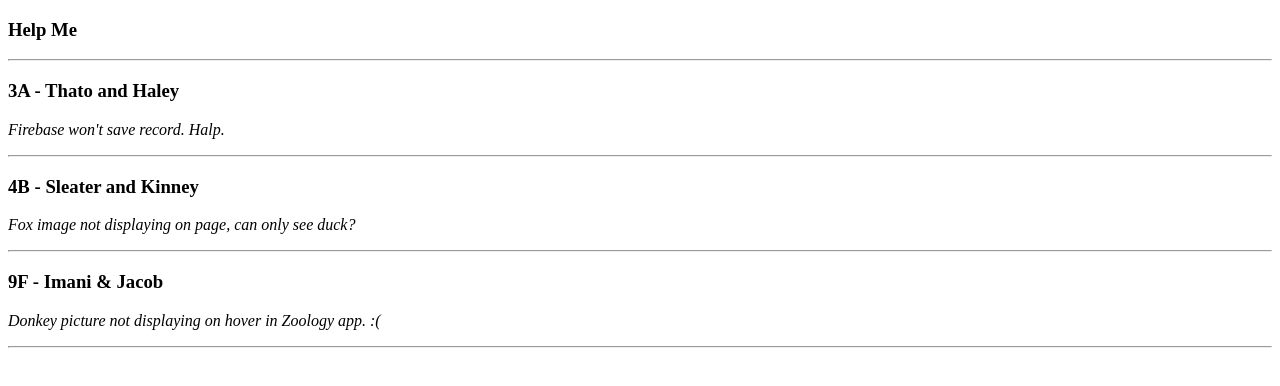
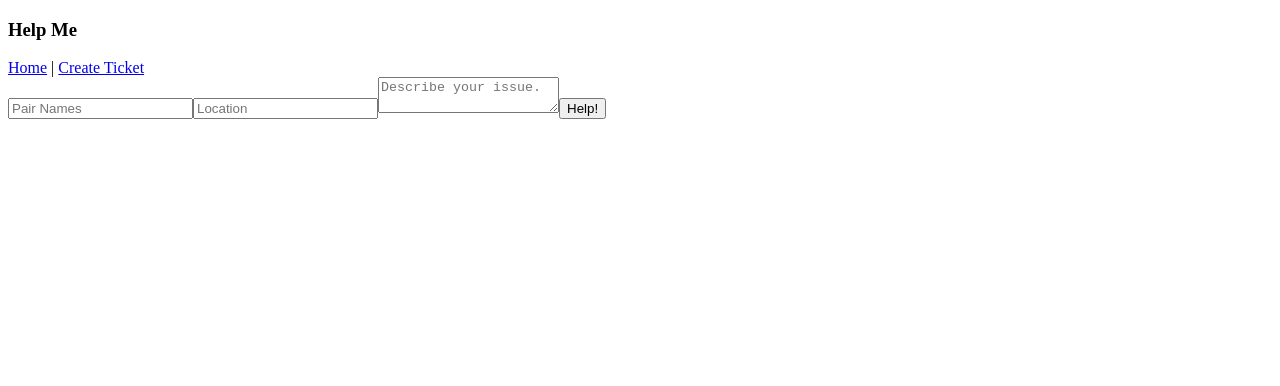
Before and after one commit to k3vnb/react_setup_test, a React app: page /#/newticket in a window 1280 px wide. Shown: the top 386 px of the page. Built offline with nearby package versions, Linux system fonts and the light colour scheme.

Commit message:
set up router

```diff
--- a/package.json
+++ b/package.json
@@ -15,6 +15,7 @@
     "prop-types": "^15.5.10",
     "react": "^15.5.4",
     "react-dom": "^15.5.4",
+    "react-router-dom": "^4.0.0",
     "styled-jsx": "^2.2.3"
   },
   "devDependencies": {
--- a/src/components/App.jsx
+++ b/src/components/App.jsx
@@ -1,12 +1,17 @@
 import React from 'react';
 import TicketList from './TicketList';
 import Header from './Header';
+import { Switch, Route } from 'react-router-dom';
+import NewTicketForm from './NewTicketForm';
 
 function App(){
   return (
     <div>
       <Header/>
-      <TicketList />
+      <Switch>
+        <Route exact path='/' component={TicketList} />
+        <Route path='/newticket' component={NewTicketForm} />
+      </Switch>
     </div>
   );
 }
--- a/src/components/Header.jsx
+++ b/src/components/Header.jsx
@@ -1,9 +1,11 @@
 import React from 'react';
+import { Link } from 'react-router-dom';
 
 function Header(){
   return(
     <div>
       <h3>Help Me</h3>
+      <Link to="/">Home</Link> | <Link to="/newticket">Create Ticket</Link>
     </div>
   );
 }
--- /dev/null
+++ b/src/components/NewTicketForm.jsx
@@ -0,0 +1,24 @@
+import React from 'react';
+
+function NewTicketForm(){
+  return (
+    <div>
+      <form>
+        <input
+          type='text'
+          id='names'
+          placeholder='Pair Names'/>
+        <input
+          type='text'
+          id='location'
+          placeholder='Location'/>
+        <textarea
+          id='issue'
+          placeholder='Describe your issue.'/>
+        <button type='submit'>Help!</button>
+      </form>
+    </div>
+  );
+}
+
+export default NewTicketForm;
--- a/src/index.jsx
+++ b/src/index.jsx
@@ -2,11 +2,15 @@
 import ReactDOM from 'react-dom';
 import App from './components/App';
 import { AppContainer } from 'react-hot-loader';
+import { HashRouter } from 'react-router-dom';
+import { Switch, Route } from 'react-router-dom';
 
 const render = (Component) => {
   ReactDOM.render(
     <AppContainer>
-      <Component/>
+      <HashRouter>
+        <Component/>
+      </HashRouter>
     </AppContainer>,
     document.getElementById('react-app-root')
   );
```
Also changed, not shown: 1 other file (tests, documents, lock files or other folders).
